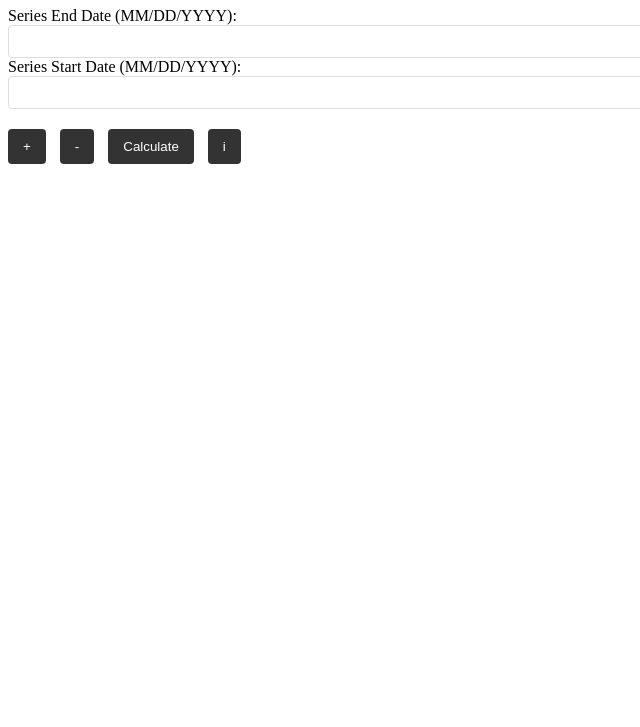
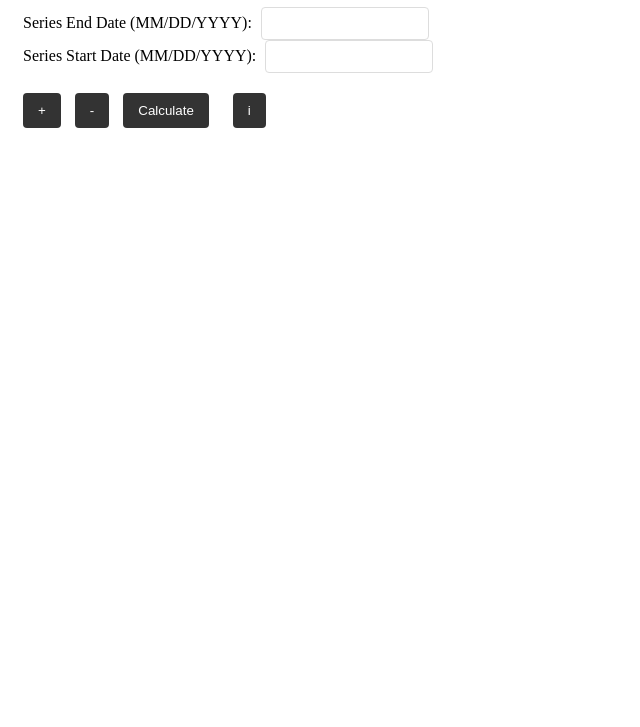
Before and after one commit to ouisiur/Time-in-Series-Calculator, a plain HTML site: page calculator-html.html in a window 1280 px wide. Shown: the part 73-800 px from the top of the page, without its empty margins (0-640 px from the left). Drawn offline with Linux system fonts and the light colour scheme.

Commit message:
Update styles.css

```diff
--- a/styles.css
+++ b/styles.css
@@ -1,8 +1,34 @@
+.container {
+    padding-left: 15px;
+    padding-right: 15px;
+}
+
+#title-container {
+    display: flex;
+    align-items: center;
+}
+
+#title-container h1 {
+    margin: 0;
+    flex-grow: 1;
+}
+
+#instructions {
+    margin-left: 10px;
+    padding: 10px 15px;
+    background: #333;
+    color: #fff;
+    border: none;
+    border-radius: 4px;
+    cursor: pointer;
+}
+
 input[type="text"] {
-    width: 100%;
+    width: 150px; /* Adjusted width */
     padding: 8px;
     border: 1px solid #ddd;
     border-radius: 4px;
+    margin: 0 5px; /* Added space before and after */
 }
 
 .buttons {
```
